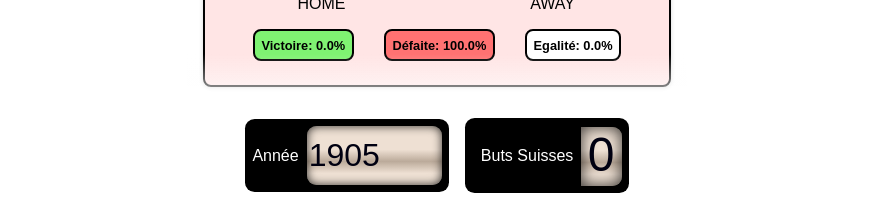
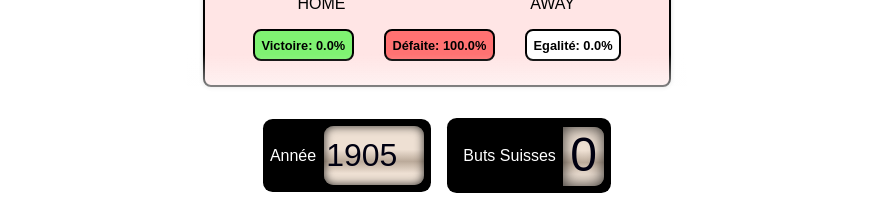
Before and after one commit to Shammas44/projet-visualdon, a website built with webpack: page public/index.html in a window 1280 px wide. Shown: the part 346-552 px from the top of the page, without its empty margins (203-1077 px from the left). Built offline with nearby package versions, Linux system fonts and the light colour scheme.

Commit message:
css quick fix

```diff
--- a/package.json
+++ b/package.json
@@ -6,6 +6,7 @@
   "scripts": {
     "test": "echo \"Error: no test specified\" && exit 1",
     "start": "webpack serve --open",
+    "build": "webpack",
     "csv": "pwsh ./src/script/formatcsv.ps1 && pwsh ./src/script/fuse.ps1"
   },
   "author": "",
--- a/src/css/components/searchInput.css
+++ b/src/css/components/searchInput.css
@@ -20,7 +20,8 @@ label {
     border-radius: 9.6px;
     font-size: 2rem;
     border: none;
-    width: max-content;
+    max-width: 100px;
+    height: 100%;
     background-image: linear-gradient(to bottom, #eee0d3 0%, #eee0d3 40%, #bbaa9a 60%, #eee0d3 80%, #eee0d3 100%);
     background-color: #d4d3ee;
     box-shadow: inset 0 0 0.3em rgb(0 0 0 / 80%);
```
Also changed, not shown: dist/country.csv (added), dist/foot.csv (added), dist/fused.csv (added), dist/index.html (added), dist/main.css (added), 1 other file.
